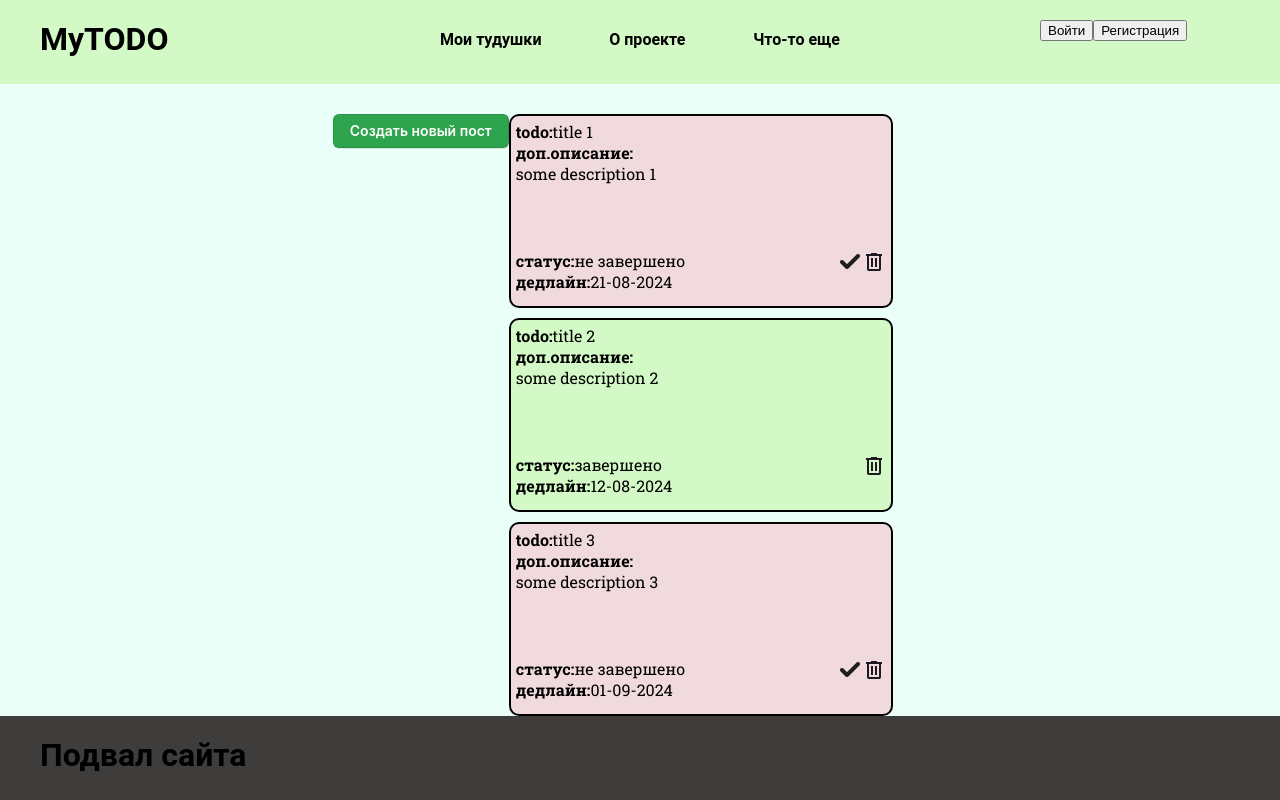
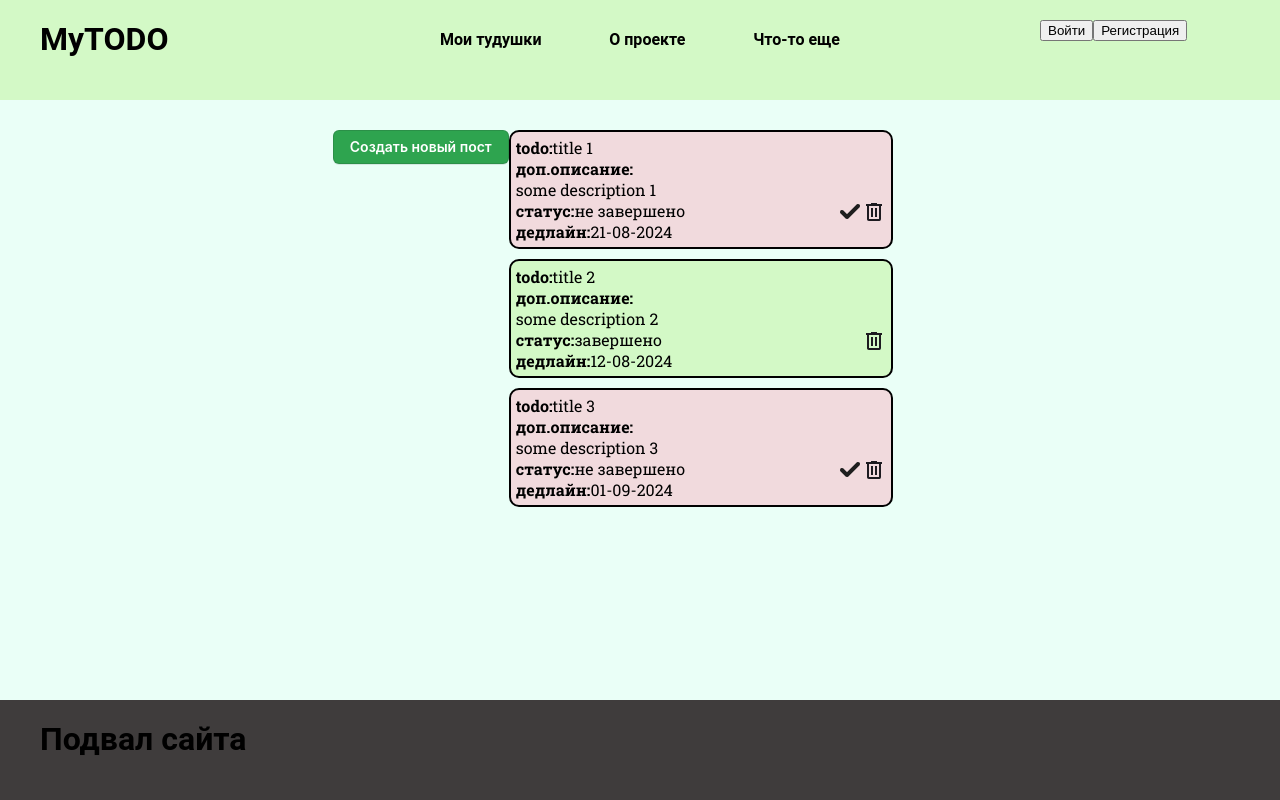
Before and after one commit to SapTIBI/todo-app, a React (Vite) app: page / in a window 1280 px wide. Built offline with nearby package versions, Linux system fonts and the light colour scheme.

Commit message:
Add more flexibility for components

```diff
--- a/src/components/TodoList/TodoItem/TodoItem.css
+++ b/src/components/TodoList/TodoItem/TodoItem.css
@@ -1,6 +1,6 @@
 .todo-item {
     max-width: 380px;
-    height: 190px;
+    max-height: 190px;
     border-radius: 10px;
     border: 2px solid black;
 }
--- a/src/components/TodoList/TodoItem/TodoItem.tsx
+++ b/src/components/TodoList/TodoItem/TodoItem.tsx
@@ -28,7 +28,9 @@ const TodoItem: React.FC<TodoItemProps> = observer(({ data, onDelete, onToggleSt
         </div>
         <div className="todo-description">
           <h4>доп.описание: </h4>
-          {data.description}
+          <div>
+            {data.description}
+          </div>
         </div>
         <div className="todo-other-info">
           <div className="other-info">
--- a/src/components/TodoList/TodoList.css
+++ b/src/components/TodoList/TodoList.css
@@ -15,6 +15,8 @@
     flex-direction: column;
 }
 .todo-list {
+    max-height: 700px;
+    overflow-y: auto;
     width: 80%;
     display: flex;
     flex-direction: column;
@@ -61,3 +63,10 @@
 .todo-filters >h3 {
     padding: 0px 0px 10px 0px;
 }
+
+.todo-description > div {
+    word-wrap: break-word;
+    width: 100%;
+    max-height: 60px; /* Максимальная высота контейнера */
+    overflow-x: auto;
+}
```
